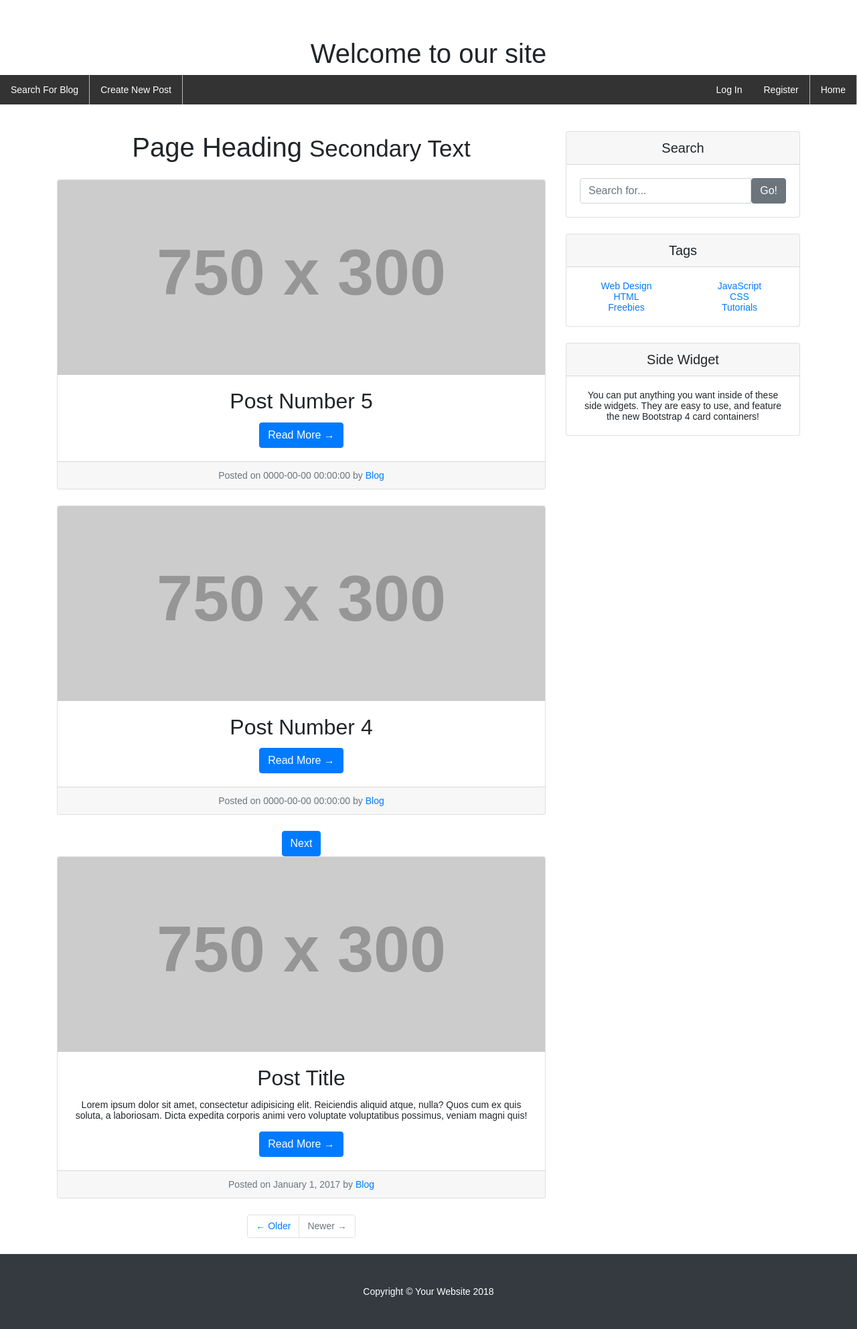
After one commit to limyifan/webProgramming, a PHP site: page /index1.php in a window 1280 px wide. The commit adds this page. Shown: the whole page at 67% size. Run offline with PHP 8.4, Linux system fonts and the light colour scheme; data comes from the database, SQL or seed files in the repository; grey boxes labelled with a size stand in for pictures from a placeholder-image service; some libraries are stand-ins or nearby versions.

Commit message:
Revert "Revert "new""
This reverts commit 44e4fe3a70cc73d15b9bf8f381432c6b48f8fd1b.

```diff
--- /dev/null
+++ b/css/blog-home.css
@@ -0,0 +1,15 @@
+/*!
+ * Start Bootstrap - Blog Home (https://startbootstrap.com/template-overviews/blog-home)
+ * Copyright 2013-2017 Start Bootstrap
+ * Licensed under MIT (https://github.com/BlackrockDigital/startbootstrap-blog-home/blob/master/LICENSE)
+ */
+
+body {
+  padding-top: 54px;
+}
+
+@media (min-width: 992px) {
+  body {
+    padding-top: 56px;
+  }
+}
--- a/database.php
+++ b/database.php
@@ -4,7 +4,7 @@ server with default setting (user 'root' with no password) */
 define('DB_SERVER', 'localhost');
 define('DB_USERNAME', 'root');
 define('DB_PASSWORD', '');
-define('DB_NAME', 'webprogrammingcasem2');
+define('DB_NAME', 'webtest1');
 
 /* Attempt to connect to MySQL database */
 $link = mysqli_connect(DB_SERVER, DB_USERNAME, DB_PASSWORD, DB_NAME);
--- /dev/null
+++ b/index1.php
@@ -0,0 +1,263 @@
+<?php
+//connect to the database
+include('database.php');
+
+//get record count of posts in database
+$record_count = $link->query("SELECT * FROM posts");
+
+//amount displayed
+$per_page = 2;
+
+//number of pages
+$pages = ceil($record_count->num_rows / $per_page);  //round up next highest integers
+//get page number and find out which page we are on
+if (isset($_GET['p']) && is_numeric($_GET['p'])) {
+    $page = $_GET['p'];
+} else {
+    $page = 1;
+}
+//starting point
+if ($page <= 0) {
+    $start = 0;
+} else {
+    $start = $page * $per_page - $per_page;
+}
+$prev = $page - 1;
+$next = $page + 1;
+
+$query = $link->prepare("SELECT post_id, post_title, LEFT(content, 200) ,date AS content FROM posts ORDER BY post_id DESC LIMIT $start, $per_page");
+$query->execute();
+$query->bind_result($post_id, $post_title, $content,$date);
+
+?>
+
+
+<!DOCTYPE html>
+<html lang="en">
+
+  <head>
+
+    <meta charset="utf-8">
+    <meta name="viewport" content="width=device-width, initial-scale=1, shrink-to-fit=no">
+    <meta name="description" content="">
+    <meta name="author" content="">
+
+    <title>Blog Home - Start Bootstrap Template</title>
+
+    <!-- Bootstrap core CSS -->
+    <link href="vendor/bootstrap/css/bootstrap.min.css" rel="stylesheet">
+
+    <!-- Custom styles for this template -->
+    <link href="css/blog-home.css" rel="stylesheet">
+  <style>
+            #container {
+                margin: auto;
+                width: 800px;
+            }
+            body{
+                font: 14px sans-serif;
+                text-align: center;
+            }
+           #ul1 {
+                list-style-type: none;
+                margin: 0;
+                padding: 0;
+                overflow: hidden;
+                background-color: #333;
+            }
+            a:link {
+                text-decoration: none;
+            }
+
+            #li1 {
+                float: left;
+                border-right:1px solid #bbb;
+            }
+
+              #li1:last-child {
+                border-right: none;
+            }
+
+            #li1 a {
+                display: block;
+                color: white;
+                text-align: center;
+                padding: 14px 16px;
+                text-decoration: none;
+            }
+
+              #li1 a:hover:not(.active) {
+                background-color: #ff6666;
+            }
+
+             #li1 .active {
+                background-color: #4CAF50;
+            }
+        </style>
+  </head>
+
+  <body>
+
+    <!-- Navigation -->
+
+        <div class="page-header">
+            <h1>Welcome to our site</h1>
+            <div id="menu">
+                <ul id="ul1">
+                    <li id="li1"><a href="#">Search For Blog</a></li>
+                    <li id="li1"><a href="new_post.php">Create New Post</a></li>
+                     <li id="li1" style="float:right"><a href="index1.php">Home</a></li>
+                    <li id="li1" style="float:right"><a href="register.php">Register</a></li>
+                    <li  id="li1"style="float:right"><a href="login.php">Log In</a></li>
+                </ul>
+            </div>
+        </div><br>
+
+
+    <!-- Page Content -->
+    <div class="container">
+
+      <div class="row">
+
+        <!-- Blog Entries Column -->
+        <div class="col-md-8">
+
+          <h1 class="my-4">Page Heading
+            <small>Secondary Text</small>
+          </h1>
+
+            <?php
+while ($query->fetch()):
+    $lastspace = strrpos($content, ' ')
+    ?>
+               <div class="card mb-4">
+            <img class="card-img-top" src="http://placehold.it/750x300" alt="Card image cap">
+                 <div class="card-body">
+              <h2 class="card-title"><?php echo $post_title ?></h2>
+
+                  <a href=<?php echo 'view_post.php?post_id='.$post_id?>class="btn btn-primary" class="btn btn-primary">Read More &rarr;</a>
+            </div>
+            <div class="card-footer text-muted">
+              Posted on <?php echo $date ?> by
+              <a href="#">Blog</a>
+            </div>
+          </div>
+<?php endwhile ?>
+
+            <?php
+            if ($prev > 0) {
+                echo "<a href='index1.php?p=$prev'Prev class='btn btn-primary'>Prev</a>&nbsp;&nbsp;&nbsp&nbsp;&nbsp;";
+            }
+            if ($page < $pages) {
+                echo "<a href='index1.php?p=$next' class='btn btn-primary'>Next</a>";
+            }
+            ?>
+          <!-- Blog Post -->
+          <div class="card mb-4">
+            <img class="card-img-top" src="http://placehold.it/750x300" alt="Card image cap">
+            <div class="card-body">
+              <h2 class="card-title">Post Title</h2>
+              <p class="card-text">Lorem ipsum dolor sit amet, consectetur adipisicing elit. Reiciendis aliquid atque, nulla? Quos cum ex quis soluta, a laboriosam. Dicta expedita corporis animi vero voluptate voluptatibus possimus, veniam magni quis!</p>
+              <a href="#" class="btn btn-primary">Read More &rarr;</a>
+            </div>
+            <div class="card-footer text-muted">
+              Posted on January 1, 2017 by
+              <a href="#">Blog</a>
+            </div>
+          </div>
+
+
+          <!-- Pagination -->
+          <ul class="pagination justify-content-center mb-4">
+            <li class="page-item">
+              <a class="page-link" href="#">&larr; Older</a>
+            </li>
+            <li class="page-item disabled">
+              <a class="page-link" href="#">Newer &rarr;</a>
+            </li>
+          </ul>
+
+        </div>
+
+        <!-- Sidebar Widgets Column -->
+        <div class="col-md-4">
+
+          <!-- Search Widget -->
+          <div class="card my-4">
+            <h5 class="card-header">Search</h5>
+            <div class="card-body">
+              <div class="input-group">
+                <input type="text" class="form-control" placeholder="Search for...">
+                <span class="input-group-btn">
+                  <button class="btn btn-secondary" type="button">Go!</button>
+                </span>
+              </div>
+            </div>
+          </div>
+
+          <!-- Categories Widget -->
+          <div class="card my-4">
+            <h5 class="card-header">Tags</h5>
+            <div class="card-body">
+              <div class="row">
+                <div class="col-lg-6">
+                  <ul class="list-unstyled mb-0">
+                    <li>
+                      <a href="#">Web Design</a>
+                    </li>
+                    <li>
+                      <a href="#">HTML</a>
+                    </li>
+                    <li>
+                      <a href="#">Freebies</a>
+                    </li>
+                  </ul>
+                </div>
+                <div class="col-lg-6">
+                  <ul class="list-unstyled mb-0">
+                    <li>
+                      <a href="#">JavaScript</a>
+                    </li>
+                    <li>
+                      <a href="#">CSS</a>
+                    </li>
+                    <li>
+                      <a href="#">Tutorials</a>
+                    </li>
+                  </ul>
+                </div>
+              </div>
+            </div>
+          </div>
+
+          <!-- Side Widget -->
+          <div class="card my-4">
+            <h5 class="card-header">Side Widget</h5>
+            <div class="card-body">
+              You can put anything you want inside of these side widgets. They are easy to use, and feature the new Bootstrap 4 card containers!
+            </div>
+          </div>
+
+        </div>
+
+      </div>
+      <!-- /.row -->
+
+    </div>
+    <!-- /.container -->
+
+    <!-- Footer -->
+    <footer class="py-5 bg-dark">
+      <div class="container">
+        <p class="m-0 text-center text-white">Copyright &copy; Your Website 2018</p>
+      </div>
+      <!-- /.container -->
+    </footer>
+
+    <!-- Bootstrap core JavaScript -->
+    <script src="vendor/jquery/jquery.min.js"></script>
+    <script src="vendor/bootstrap/js/bootstrap.bundle.min.js"></script>
+
+  </body>
+
+</html>
```
Also changed, not shown: login.php (+60 -1 lines), register.php (+60 -1 lines).
